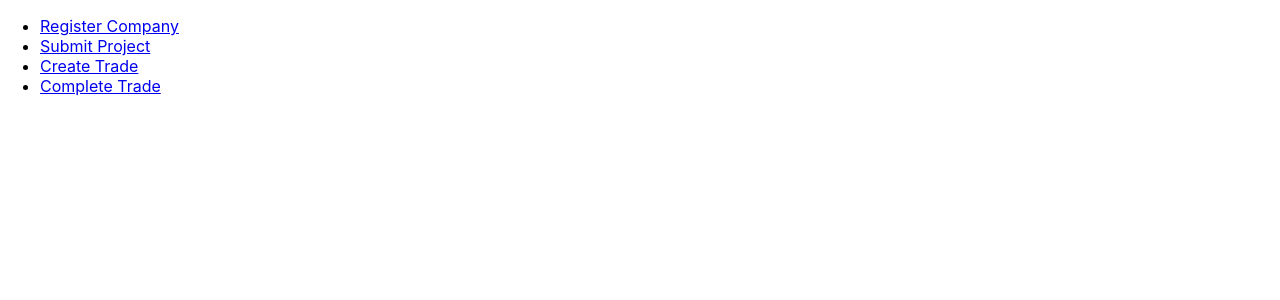
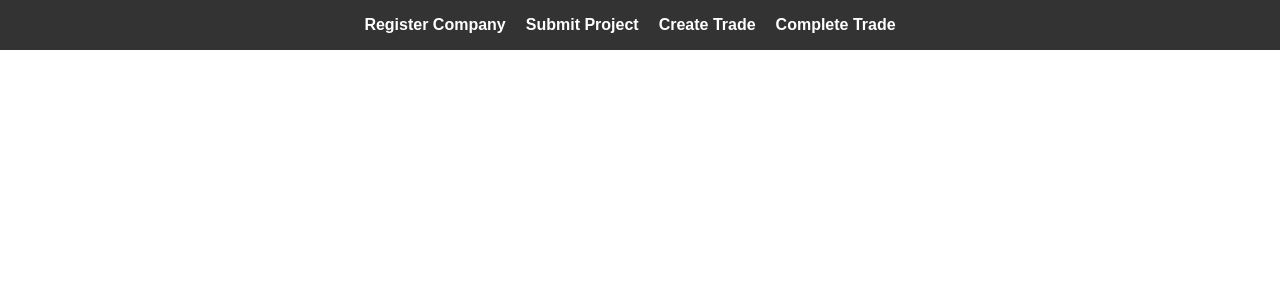
Before and after one commit to joyceeqq/carbon-credit-proj, a React (Create React App) app in the folder frontend/carbon-credit-proj/: page / in a window 1280 px wide. Shown: the top 300 px of the page. Built offline with nearby package versions, Linux system fonts and the light colour scheme; what ipfs-http-client would draw is missing.

Commit message:
did some frontend design cause i cant stand it

```diff
--- a/frontend/carbon-credit-proj/src/App.css
+++ b/frontend/carbon-credit-proj/src/App.css
@@ -1,38 +1,74 @@
-.App {
+/* Overall Layout */
+.app-container {
+  font-family: 'Arial', sans-serif;
+  margin: 0;
+  padding: 0;
+  background-color: #f4f4f4;
+}
+
+/* Navigation Bar */
+.main-nav {
+  background-color: #333;
+  color: white;
+  padding: 1rem;
   text-align: center;
 }
 
-.App-logo {
-  height: 40vmin;
-  pointer-events: none;
+.main-nav ul {
+  list-style-type: none;
+  margin: 0;
+  padding: 0;
 }
 
-@media (prefers-reduced-motion: no-preference) {
-  .App-logo {
-    animation: App-logo-spin infinite 20s linear;
+.main-nav ul li {
+  display: inline;
+  margin-right: 20px;
+}
+
+.main-nav a {
+  color: white;
+  text-decoration: none;
+  font-weight: bold;
+}
+
+.main-nav a:hover {
+  text-decoration: underline;
+}
+
+/* Responsive Design */
+@media (max-width: 600px) {
+  .main-nav ul li {
+    display: block;
+    margin-bottom: 10px;
   }
 }
 
-.App-header {
-  background-color: #282c34;
-  min-height: 100vh;
-  display: flex;
-  flex-direction: column;
-  align-items: center;
-  justify-content: center;
-  font-size: calc(10px + 2vmin);
+/* Common Components */
+button {
+  background-color: #008CBA;
+  border: none;
   color: white;
+  padding: 10px 20px;
+  text-align: center;
+  text-decoration: none;
+  display: inline-block;
+  font-size: 16px;
+  margin: 4px 2px;
+  cursor: pointer;
 }
 
-.App-link {
-  color: #61dafb;
+button:hover {
+  background-color: #005f73;
 }
 
-@keyframes App-logo-spin {
-  from {
-    transform: rotate(0deg);
-  }
-  to {
-    transform: rotate(360deg);
-  }
+input[type="text"], input[type="email"], select {
+  width: 100%;
+  padding: 12px 20px;
+  margin: 8px 0;
+  display: inline-block;
+  border: 1px solid #ccc;
+  border-radius: 4px;
+  box-sizing: border-box;
 }
+
+/* Add other styles as needed */
--- a/frontend/carbon-credit-proj/src/App.js
+++ b/frontend/carbon-credit-proj/src/App.js
@@ -4,30 +4,23 @@ import CompanyRegistration from './components/CompanyRegistration';
 import ProjectSubmission from './components/ProjectSubmission';
 import TradeCreation from './components/TradeCreation';
 import TradeCompletion from './components/TradeCompletion';
+import './App.css'; // Import your main stylesheet
 
 function App() {
   return (
     <Router>
-      <div>
-        {/* Navigation Links */}
-        <nav>
+      <div className="app-container">
+        {/* Responsive Navigation Bar */}
+        <nav className="main-nav">
           <ul>
-            <li>
-              <Link to="/register-company">Register Company</Link>
-            </li>
-            <li>
-              <Link to="/submit-project">Submit Project</Link>
-            </li>
-            <li>
-              <Link to="/create-trade">Create Trade</Link>
-            </li>
-            <li>
-              <Link to="/complete-trade">Complete Trade</Link>
-            </li>
+            <li><Link to="/register-company">Register Company</Link></li>
+            <li><Link to="/submit-project">Submit Project</Link></li>
+            <li><Link to="/create-trade">Create Trade</Link></li>
+            <li><Link to="/complete-trade">Complete Trade</Link></li>
           </ul>
         </nav>
 
-        {/* Route Configuration */}
+        {/* Routes */}
         <Routes>
           <Route path="/register-company" element={<CompanyRegistration />} />
           <Route path="/submit-project" element={<ProjectSubmission />} />
```
